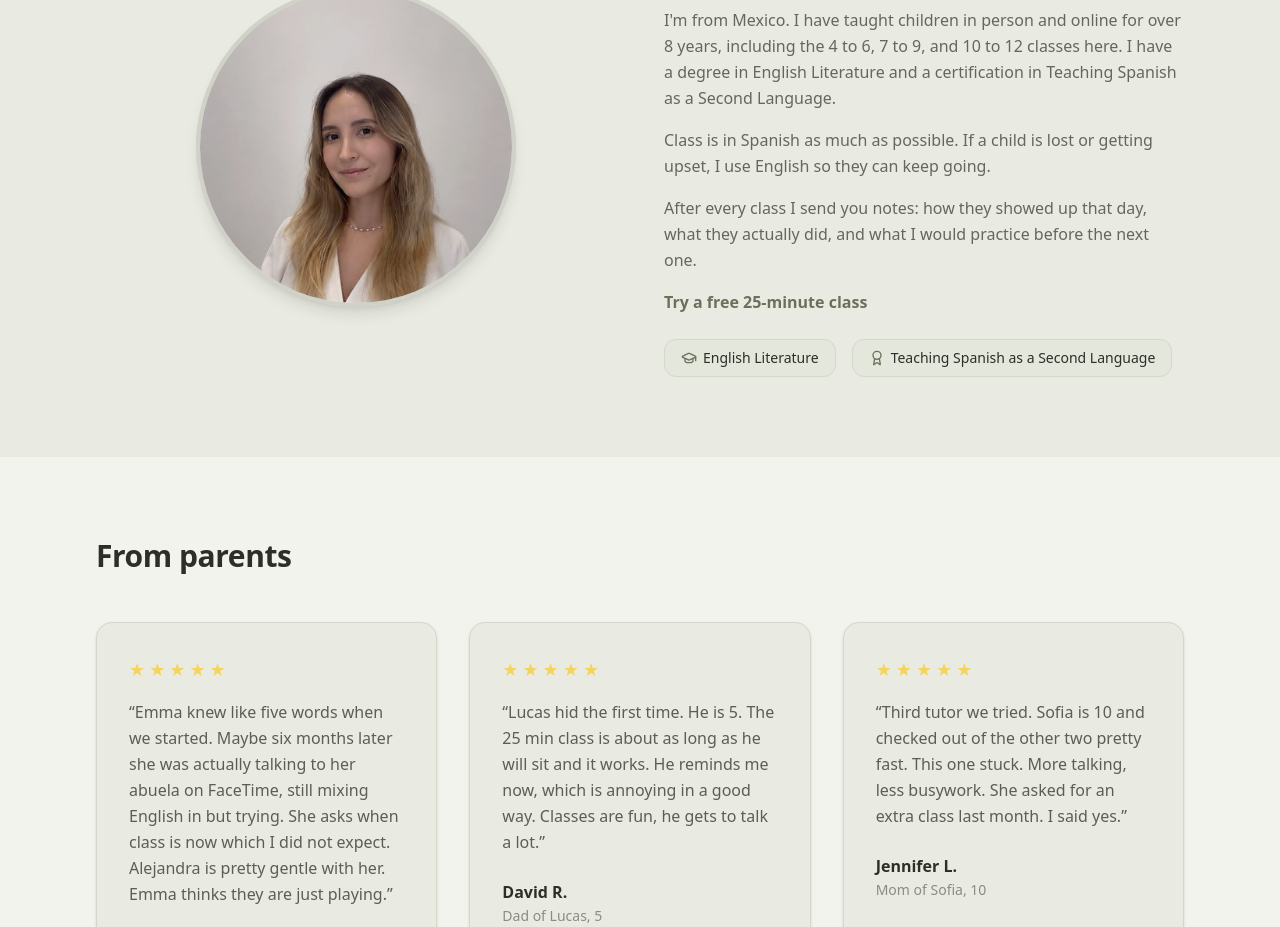
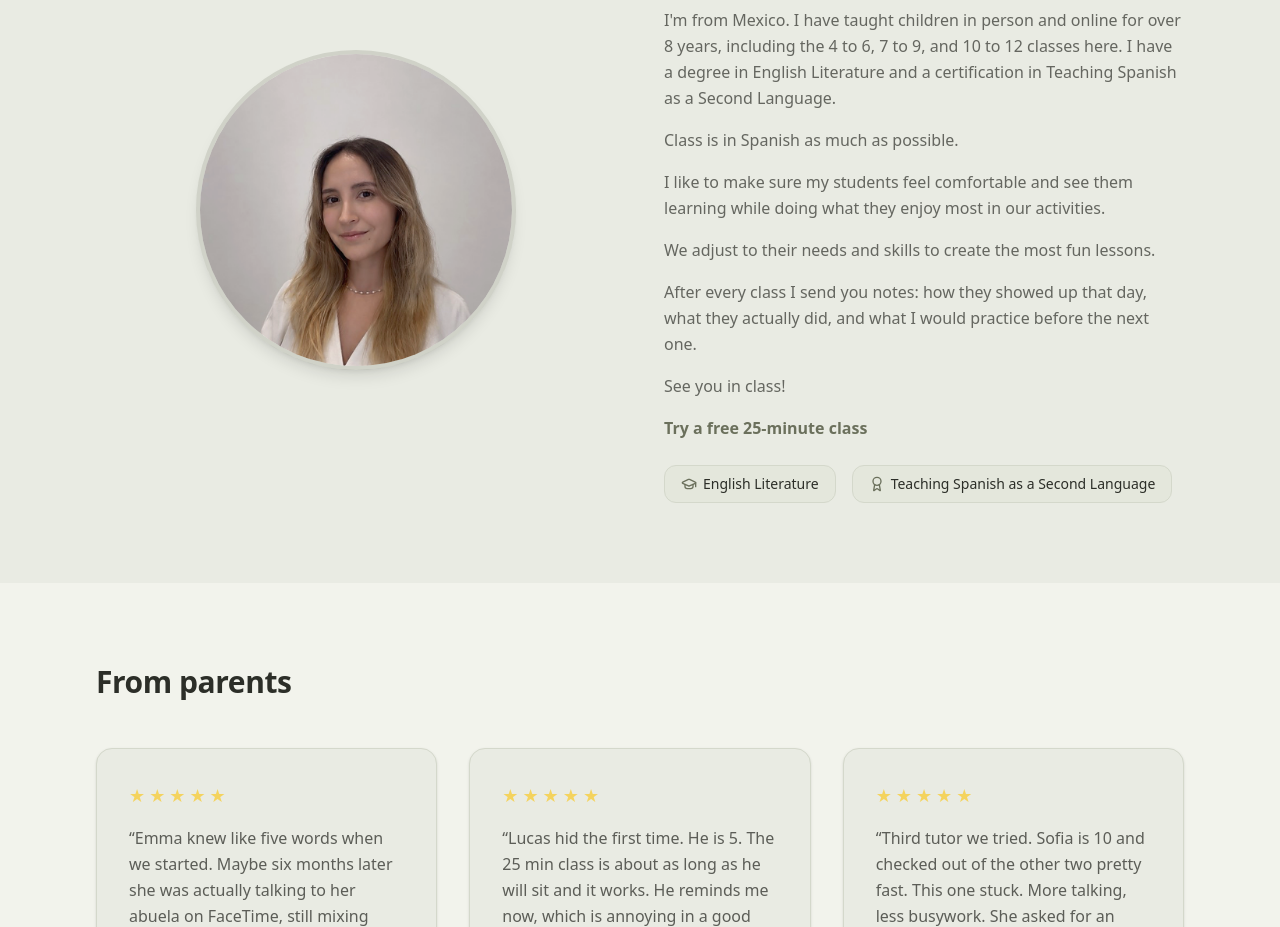
Before and after one commit to spanishprepkids/ui, a Next.js app: page / in a window 1280 px wide. Shown: the part 3700-4627 px from the top of the page. Built offline with nearby package versions, Linux system fonts and the light colour scheme; no server answers.

Commit message:
2026-09-14 14:54:48

```diff
--- a/src/components/About.tsx
+++ b/src/components/About.tsx
@@ -34,14 +34,22 @@ export default function About() {
                 certification in Teaching Spanish as a Second Language.
               </p>
               <p>
-                Class is in Spanish as much as possible. If a child is lost or
-                getting upset, I use English so they can keep going.
+                Class is in Spanish as much as possible.
+              </p>
+              <p>
+                I like to make sure my students feel comfortable and see them
+                learning while doing what they enjoy most in our activities.
+              </p>
+              <p>
+                We adjust to their needs and skills to create the most fun
+                lessons.
               </p>
               <p>
                 After every class I send you notes: how they showed up that day,
                 what they actually did, and what I would practice before the
                 next one.
               </p>
+              <p>See you in class!</p>
               <p>
                 <a
                   href="#book"
```
